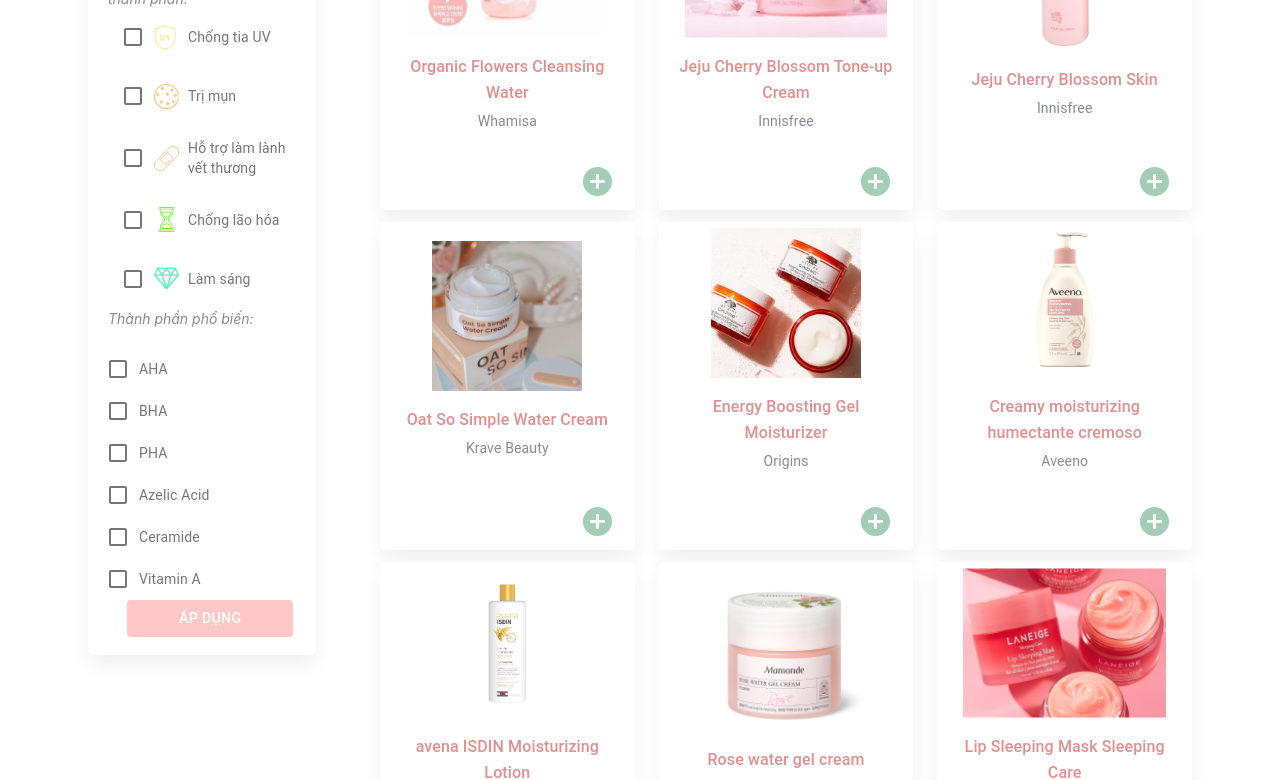
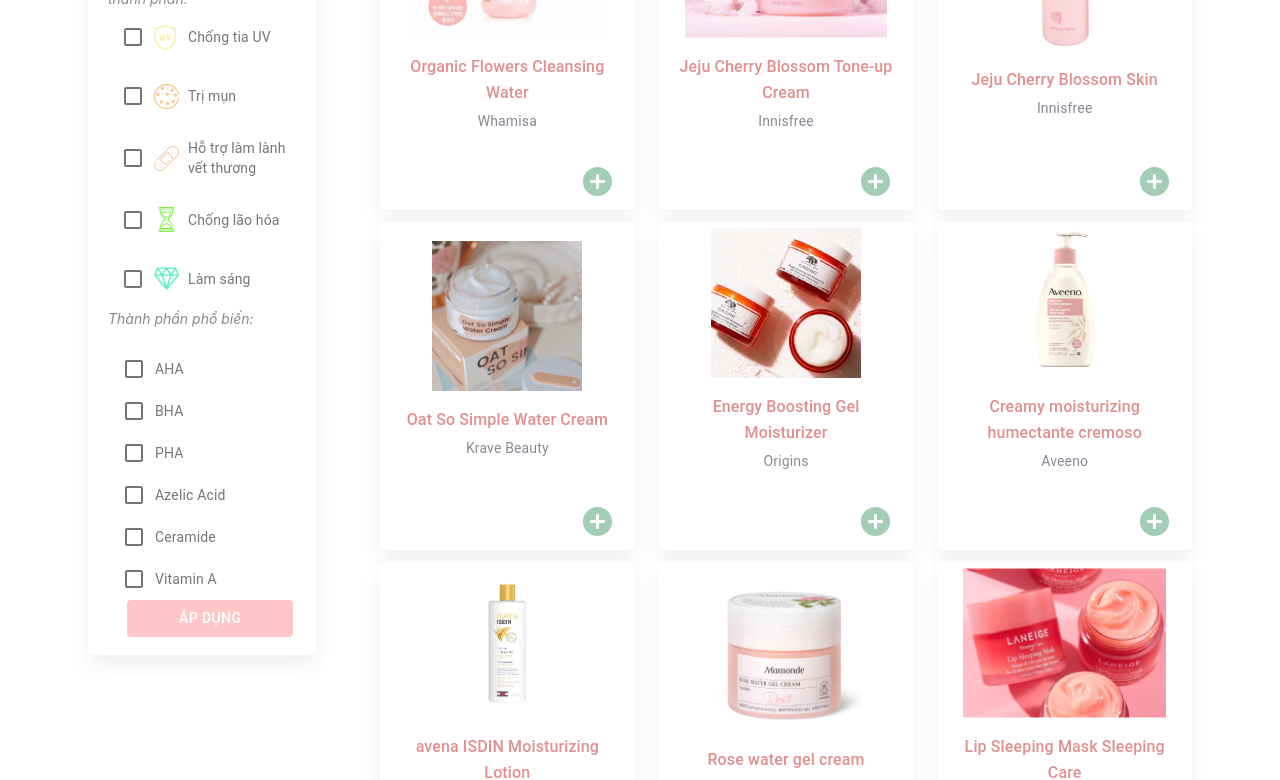
Before and after one commit to nnkyduyen1999/cos-decoder, a React (Create React App) app: page /search in a window 1280 px wide. Shown: the part 466-1246 px from the top of the page. Built offline with nearby package versions, Linux system fonts and the light colour scheme.

Commit message:
margin fix

```diff
--- a/src/pages/Search/search.js
+++ b/src/pages/Search/search.js
@@ -89,6 +89,9 @@
       borderColor: colors.gray2,
       backgroundColor: "white",
       color: colors.pink4,
+    },
+    property: {
+      marginLeft: "5px",
     },
   });
 
@@ -244,38 +247,50 @@
                       <ListItemText secondary='Làm sáng' />
                     </ListItem>
                     <Box>
-                      <i style={{ fontSize: "14px", color: colors.gray4 }}>
+                      <i
+                        style={{
+                          fontSize: "14px",
+                          color: colors.gray4,
+                          marginBottom: "0px",
+                        }}
+                      >
                         Thành phần phổ biến:
                       </i>
                     </Box>
 
                     <br />
                     <FormControlLabel
+                      className={classes.property}
                       control={<Checkbox />}
                       label={<ListItemText secondary='AHA' />}
                     />
                     <br />
                     <FormControlLabel
+                      className={classes.property}
                       control={<Checkbox />}
                       label={<ListItemText secondary='BHA' />}
                     />
                     <br />
                     <FormControlLabel
+                      className={classes.property}
                       control={<Checkbox />}
                       label={<ListItemText secondary='PHA' />}
                     />
                     <br />
                     <FormControlLabel
+                      className={classes.property}
                       control={<Checkbox />}
                       label={<ListItemText secondary='Azelic Acid' />}
                     />
                     <br />
                     <FormControlLabel
+                      className={classes.property}
                       control={<Checkbox />}
                       label={<ListItemText secondary='Ceramide' />}
                     />
                     <br />
                     <FormControlLabel
+                      className={classes.property}
                       control={<Checkbox />}
                       label={<ListItemText secondary='Vitamin A' />}
                     />
```
